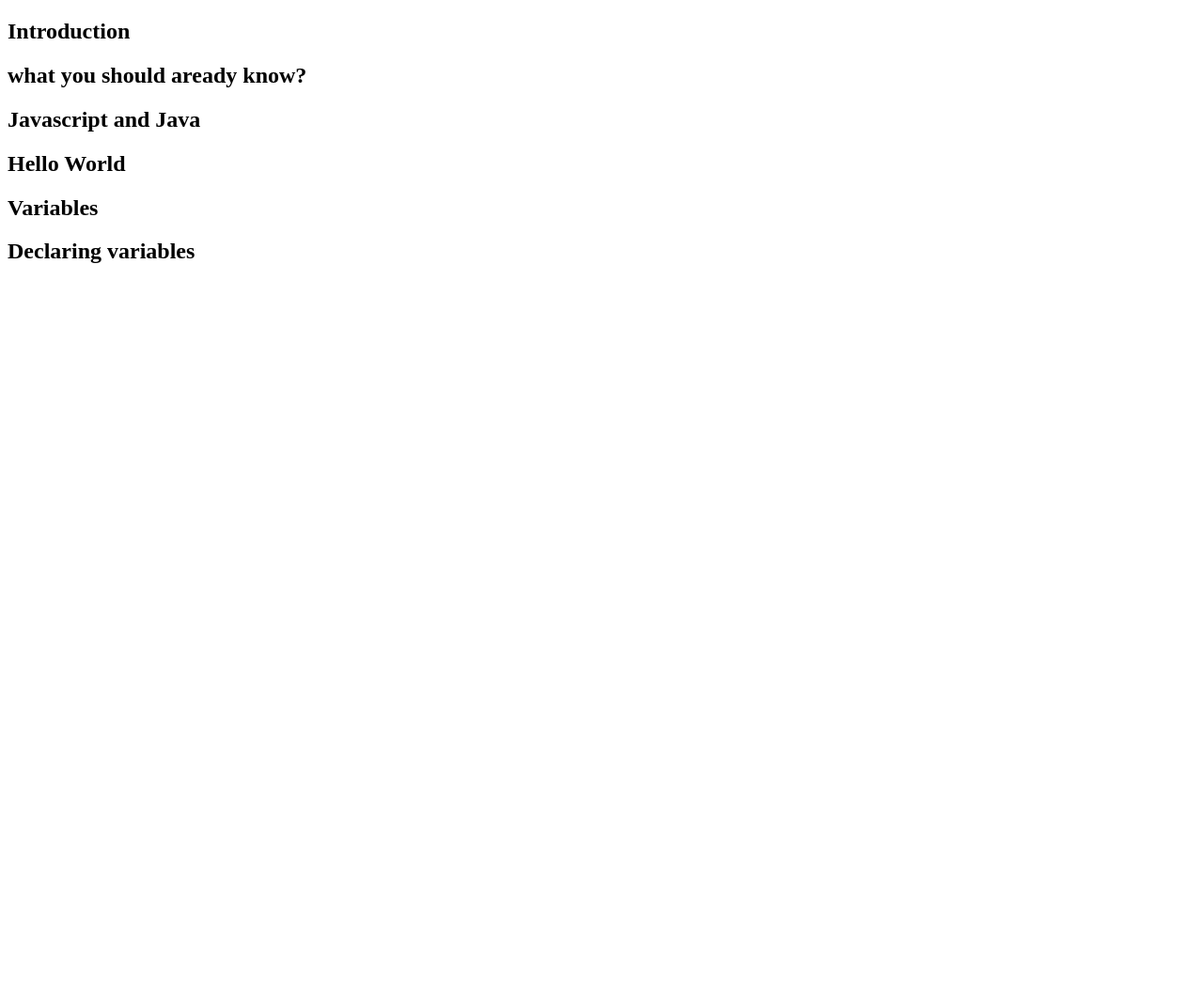
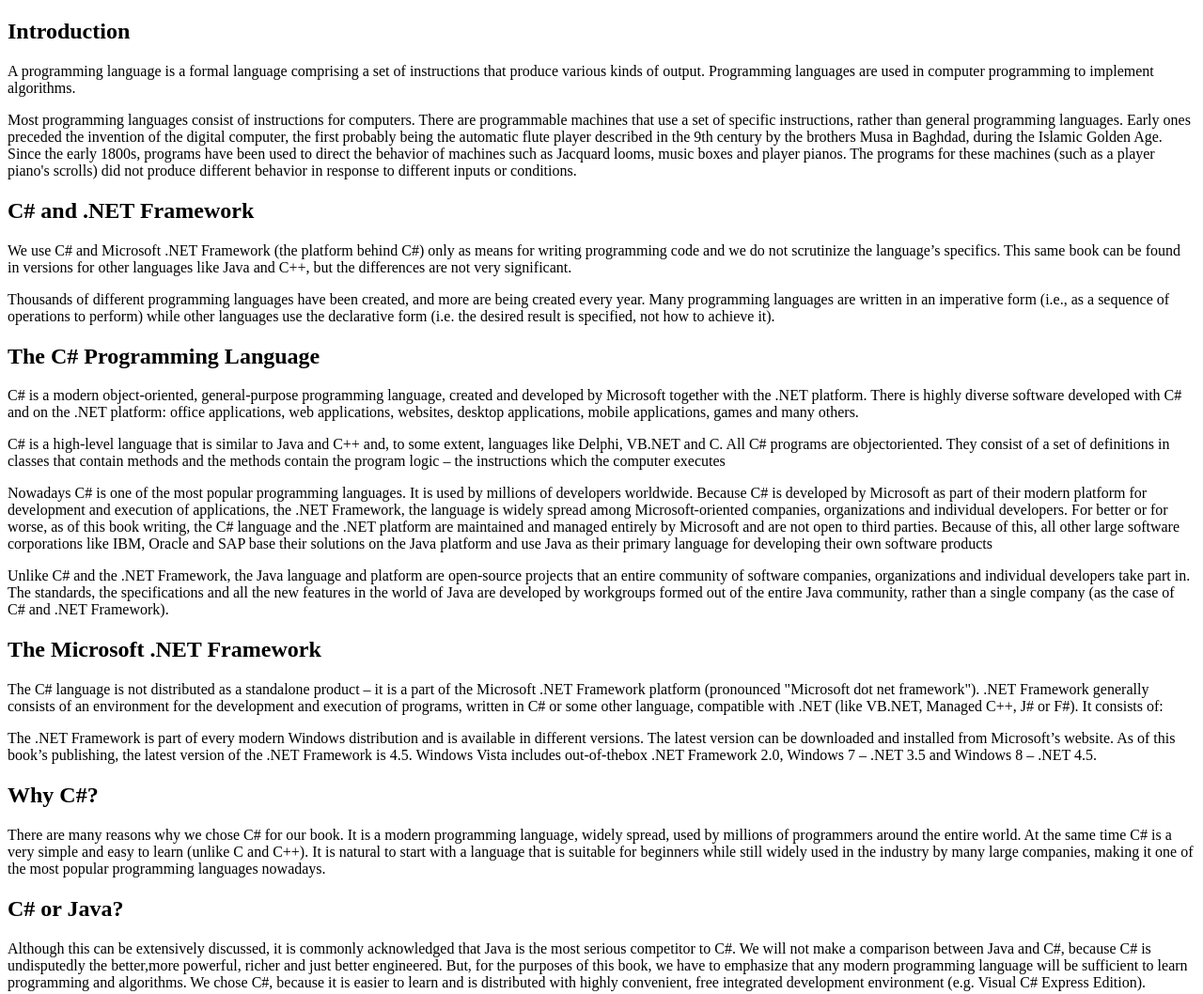
Before and after one commit to iam-Akshat/micr3, a plain HTML site: page index.html in a window 1280 px wide. Shown: the whole page at 94% size. Before the commit the page ends 800 px from the top, so only its background shows below. Drawn offline with Linux system fonts and the light colour scheme.

Commit message:
added content

```diff
--- a/index.html
+++ b/index.html
@@ -17,44 +17,46 @@
       <section class="main-section" id="introduction">
         <header id="section-header">
           <h1>Introduction</h1>
-          <p></p>
-          <p></p>
+          <p>A programming language is a formal language comprising a set of instructions that produce various kinds of output. Programming languages are used in computer programming to implement algorithms.</p>
+          <p>Most programming languages consist of instructions for computers. There are programmable machines that use a set of specific instructions, rather than general programming languages. Early ones preceded the invention of the digital computer, the first probably being the automatic flute player described in the 9th century by the brothers Musa in Baghdad, during the Islamic Golden Age. Since the early 1800s, programs have been used to direct the behavior of machines such as Jacquard looms, music boxes and player pianos. The programs for these machines (such as a player piano's scrolls) did not produce different behavior in response to different inputs or conditions.</p>
         </header>
       </section>
-      <section class="main-section" id="what_already_you_know">
+      <section class="main-section" id="c_and_net_framework">
         <header id="section-header">
-          <h1>what you should aready know?</h1>
-          <p></p>
-          <p></p>
+          <h1>C# and .NET Framework</h1>
+          <p>We use C# and Microsoft .NET Framework (the platform behind C#) only as means for writing programming code and we do not scrutinize the language’s specifics. This same book can be found in versions for other languages like Java and C++, but the differences are not very significant.</p>
+          <p>Thousands of different programming languages have been created, and more are being created every year. Many programming languages are written in an imperative form (i.e., as a sequence of operations to perform) while other languages use the declarative form (i.e. the desired result is specified, not how to achieve it).</p>
         </header>
       </section>
-      <section class="main-section" id="javascript_java">
+      <section class="main-section" id="programming_language">
         <header id="section-header">
-          <h1>Javascript and Java</h1>
-          <p></p>
-          <p></p>
+          <h1>The C# Programming Language</h1>
+          <p>C# is a modern object-oriented, general-purpose programming language, created and developed by Microsoft together with the .NET platform. There is highly diverse software developed with C# and on the .NET platform: office applications, web applications, websites, desktop applications, mobile applications, games and many others.</p>
+          <p>C# is a high-level language that is similar to Java and C++ and, to some extent, languages like Delphi, VB.NET and C. All C# programs are objectoriented. They consist of a set of definitions in classes that contain methods and the methods contain the program logic – the instructions which the computer executes</p>
+          <p>Nowadays C# is one of the most popular programming languages. It is used by millions of developers worldwide. Because C# is developed by Microsoft as part of their modern platform for development and execution of applications, the .NET Framework, the language is widely spread among Microsoft-oriented companies, organizations and individual developers. For better or for worse, as of this book writing, the C# language and the .NET platform are maintained and managed entirely by Microsoft and are not open to third parties. Because of this, all other large software corporations like IBM, Oracle and SAP base their solutions on the Java platform and use Java as their primary language for developing their own software products</p>
+          <p>Unlike C# and the .NET Framework, the Java language and platform are open-source projects that an entire community of software companies, organizations and individual developers take part in. The standards, the specifications and all the new features in the world of Java are developed by workgroups formed out of the entire Java community, rather than a single company (as the case of C# and .NET Framework).</p>
         </header>
       </section>
-      <section class="main-section" id="helloworld">
+      <section class="main-section" id="the_microsoft">
         <header id="section-header">
-          <h1>Hello World</h1>
-          <p></p>
-          <p></p>
+          <h1>The Microsoft .NET Framework</h1>
+          <p>The C# language is not distributed as a standalone product – it is a part of the Microsoft .NET Framework platform (pronounced "Microsoft dot net framework"). .NET Framework generally consists of an environment for the development and execution of programs, written in C# or some other language, compatible with .NET (like VB.NET, Managed C++, J# or F#). It consists of:</p>
+          <p>The .NET Framework is part of every modern Windows distribution and is available in different versions. The latest version can be downloaded and installed from Microsoft’s website. As of this book’s publishing, the latest version of the .NET Framework is 4.5. Windows Vista includes out-of-thebox .NET Framework 2.0, Windows 7 – .NET 3.5 and Windows 8 – .NET 4.5.</p>
           <code></code>
         </header>
       </section>
-      <section class="main-section" id="variables">
+      <section class="main-section" id="Why_C#?">
         <header id="section-header">
-          <h1>Variables</h1>
-          <p></p>
-          <p></p>
+          <h1>Why C#?</h1>
+          <p>There are many reasons why we chose C# for our book. It is a modern programming language, widely spread, used by millions of programmers around the entire world. At the same time C# is a very simple and easy to learn (unlike C and C++). It is natural to start with a language that is suitable for beginners while still widely used in the industry by many large companies, making it one of the most popular programming languages nowadays.</p>
+
           <code></code>
         </header>
       </section>
-      <section class="main-section" id="dec_variables">
+      <section class="main-section" id="c_or_java">
         <header id="section-header">
-          <h1>Declaring variables</h1>
-          <p></p>
+          <h1>C# or Java?</h1>
+          <p>Although this can be extensively discussed, it is commonly acknowledged that Java is the most serious competitor to C#. We will not make a comparison between Java and C#, because C# is undisputedly the better,more powerful, richer and just better engineered. But, for the purposes of this book, we have to emphasize that any modern programming language will be sufficient to learn programming and algorithms. We chose C#, because it is easier to learn and is distributed with highly convenient, free integrated development environment (e.g. Visual C# Express Edition).</p>
           <p></p>
           <code></code>
           <code></code>
```
